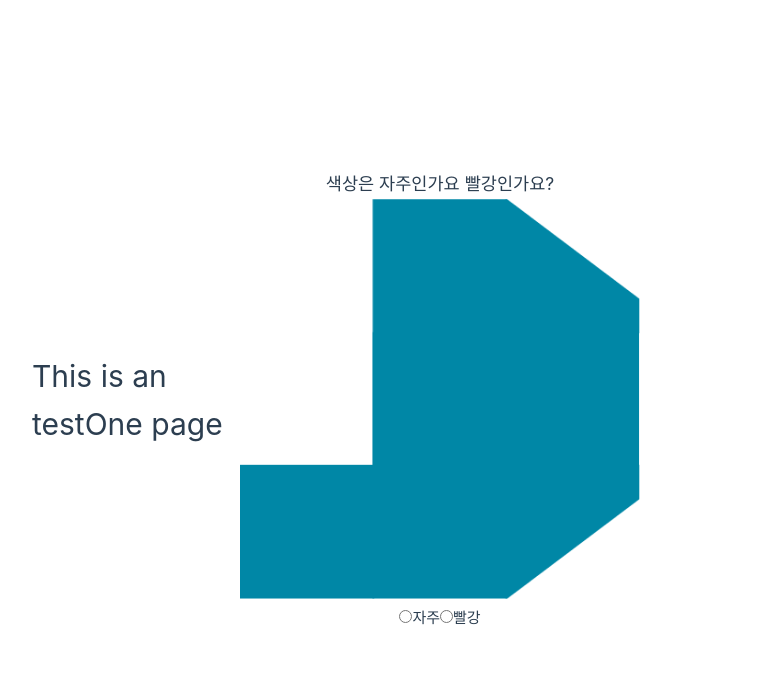
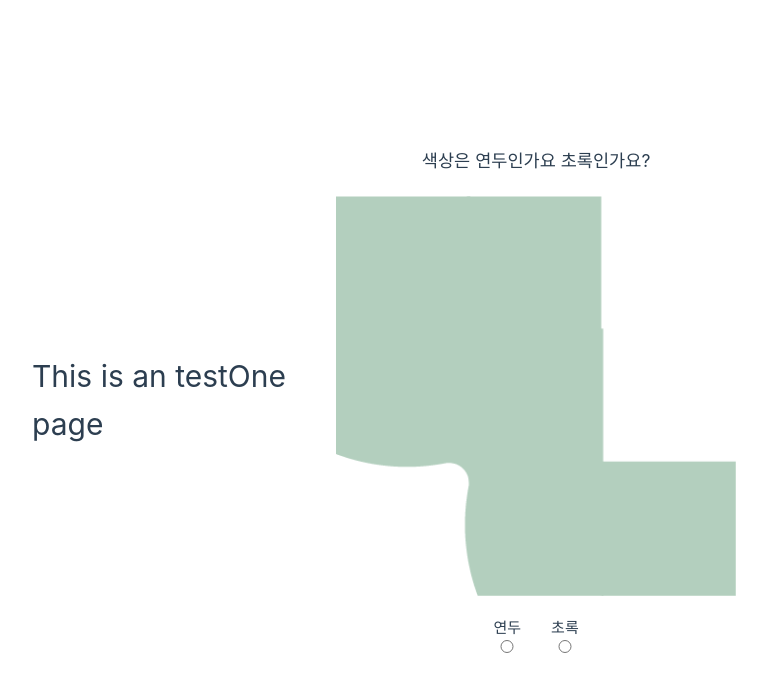
Before and after one commit to jh8057/color, a Vue app: page /testOnePage in a window 1280 px wide. Shown: the top 692 px of the page, without its empty margins (0-767 px from the left). Built offline with nearby package versions, Linux system fonts and the light colour scheme.

Commit message:
[testOne] 로직 추가
- 랜덤 질문
- 결과물 출력

```diff
--- /dev/null
+++ b/src/components/tableResult.vue
@@ -0,0 +1,34 @@
+<template>
+  <table class="tableData">
+    <thead>
+      <tr>
+        <th scope="col">시행순서</th>
+        <th scope="col">자극물</th>
+        <th scope="col">선택정답</th>
+        <th scope="col">실제정답</th>
+      </tr>
+    </thead>
+    <tbody>
+      <tr v-for="(r, index) in result" :key="index">
+        <td>{{ index + 1 }}</td>
+        <td>{{ r.num }}</td>
+        <td>{{ r.answer }}</td>
+        <td>{{ r.realAnswer }}</td>
+      </tr>
+    </tbody>
+  </table>
+</template>
+
+<script lang="ts">
+export default {
+  props: {
+    result: { type: Array as any, deafult: [] },
+  },
+};
+</script>
+
+<style>
+.tableData {
+  margin: auto;
+}
+</style>
--- a/src/components/testOneComp.vue
+++ b/src/components/testOneComp.vue
@@ -1,47 +1,141 @@
 <template>
   <div class="testOneComp">
     <main v-if="question" class="Question">
-      <h3>색상은 자주인가요 빨강인가요?</h3>
-      <img src="@/assets/answer/1.png" />
-      <section class="selectSection">
-        <input type="radio" id="select1" value="자주" v-model="selected" />
-        <label for="select1">자주</label>
-
-        <input type="radio" id="select2" value="빨강" v-model="selected" />
-        <label for="select2">빨강</label>
-      </section>
+      <div class="Question__center">
+        <h3>색상은 {{ one }}인가요 {{ two }}인가요?</h3>
+        <img :src="`/answer/${num}.png`" />
+        <section class="selectSection">
+          <div class="selectSection__item">
+            <label for="select1">{{ one }}</label>
+            <input type="radio" id="select1" :value="one" v-model="selected" />
+          </div>
+          <div class="selectSection__item">
+            <label for="select2">{{ two }}</label>
+            <input type="radio" id="select2" :value="two" v-model="selected" />
+          </div>
+        </section>
+      </div>
+    </main>
+    <main v-else-if="len < 1" class="QuestionEnd">
+      16번 끝<br />
+      임시 테스트 확인용버튼<br />
+      <button @click="resetList">다시반복</button><br />
+      <button @click="reset">페이지 처음으로</button><br />
+      <button @click="showResult">결과보기</button>
     </main>
     <main v-else class="breakTime">
-      <img src="@/assets/centerBar.png" style="width: 30px; height: 30px" />
+      <div class="centerPoint">
+        <img src="/center.png" class="centerPoint__img" />
+      </div>
     </main>
+    <article v-if="showFin" class="result">
+      <table-result :result="finalResult" />
+      **어떻게 나오게 할지는 고민을 조금 더 해봐야할 것 같습니다.
+    </article>
   </div>
 </template>
 
 <script lang="ts">
-import { defineComponent, ref, onMounted } from "vue";
+import { defineComponent, ref, onMounted, computed } from "vue";
+import { useStore } from "vuex";
+import tableResult from "./tableResult.vue";
+
+interface finalResult {
+  num: number;
+  answer: string;
+  realAnswer: string;
+}
 export default defineComponent({
+  components: { tableResult },
   setup() {
     const selected = ref("");
-    const question = ref(true);
+    const question = ref(false);
+    const answerList: Array<string> = [];
 
+    const finalResult: Array<finalResult> = [];
+
+    const store = useStore();
+
+    const selectedAnswer = computed(() => store.state.selectedAnswer);
+    const one = computed(() => store.state.selectedAnswer.one);
+    const two = computed(() => store.state.selectedAnswer.two);
+    const num = computed(() => store.state.selectedAnswer.num);
+    const answer = computed(() => store.state.selectedAnswer.answer);
+    const len = computed(() => store.getters.getAnswerListLength);
+    const finData = computed(() => store.state.finalResult);
+
+    const doSelect = () => {
+      store.commit("popAnswer");
+    };
+
+    const resetList = () => {
+      store.commit("resetList");
+      location.reload();
+    };
+    const reset = () => {
+      store.commit("setStep", 0);
+    };
+    const saveFinal = () => {
+      store.commit("setFinalResult", finalResult);
+    };
+
+    const showFin = ref(false);
+    const showResult = () => {
+      showFin.value = showFin.value ? false : true;
+    };
     return {
       selected,
       question,
+      answerList,
+      selectedAnswer,
+      one,
+      two,
+      num,
+      answer,
+      doSelect,
+      len,
+      resetList,
+      reset,
+      showResult,
+      finalResult,
+      showFin,
+      saveFinal,
+      finData,
     };
   },
   mounted() {
-    console.log("T");
-    setTimeout(this.printAA, 3000);
+    // 재시작 방지 --미완
+    if (this.finData.length > 0) this.finalResult = this.finData;
+
+    // 처음에 조준점으로 시작
+    // 1초 뒤에 문제 출제
+    setTimeout(this.showQuestion, 1000);
   },
   methods: {
-    printAA() {
+    showCenterPoint() {
       this.question = false;
-      console.log("TRQW");
-      setTimeout(this.showQuestion, 1000);
+      if (this.len > 0) setTimeout(this.showQuestion, 1000);
     },
     showQuestion() {
       this.question = true;
-      setTimeout(this.printAA, 3000);
+
+      // 16개중 랜덤으로 하나를 뽑아야 된다.
+      // 쓰고 다시 나오면 안되므로 버려야된다.
+      this.doSelect();
+
+      setTimeout(this.saveResult, 1000);
+    },
+    saveResult() {
+      let result = {
+        num: this.num,
+        answer: this.selected,
+        realAnswer: this.answer,
+      };
+      this.finalResult.push(result);
+      this.selected = "";
+      console.log(result);
+      this.saveFinal();
+      this.showCenterPoint();
     },
   },
 });
@@ -50,12 +144,53 @@
 <style>
 .testOneComp {
   margin: auto;
+  width: 80vh;
+  height: 80vh;
   text-align: center;
   align-content: center;
+}
+.breakTime,
+.Question {
+  width: 100%;
+  height: 100%;
 }
 
 img {
   width: 50vh;
   height: 50vh;
 }
+.centerPoint {
+  width: 100%;
+  height: 100%;
+  display: flex;
+  text-align: center;
+  justify-content: center;
+  align-items: center;
+}
+.Question__center {
+  width: 100%;
+  height: 100%;
+  display: flex;
+  text-align: center;
+  justify-content: center;
+  align-items: center;
+  flex-direction: column;
+  gap: 20px;
+}
+.centerPoint__img {
+  width: 30px;
+  height: 30px;
+}
+
+.selectSection {
+  display: flex;
+  justify-content: center;
+  gap: 30px;
+}
+
+.selectSection__item {
+  display: flex;
+  justify-content: center;
+  flex-direction: column;
+}
 </style>
--- a/src/components/viewStoreData.vue
+++ b/src/components/viewStoreData.vue
@@ -1,8 +1,10 @@
 <template>
   <div class="testStore">
     --개발확인용: 데이터 저장확인--<br />
-    {{ age }} | {{ gender }} | {{ nickName }} | step : {{ step }}
+    {{ age }} | {{ gender }} | {{ nickName }} | step : {{ step }} |
+    {{ selectedAnswer }} | list :{{ answerList.length }}
     <button @click="reset">처음으로</button>
+    <button @click="resetList">reset</button>
   </div>
 </template>
 
@@ -18,9 +20,14 @@
     const gender = computed(() => store.state.gender);
     const nickName = computed(() => store.state.nickName);
     const step = computed(() => store.state.step);
+    const selectedAnswer = computed(() => store.state.selectedAnswer);
+    const answerList = computed(() => store.state.answerList);
 
     const reset = () => {
       store.commit("setStep", 0);
+    };
+    const resetList = () => {
+      store.commit("resetList");
     };
 
     return {
@@ -29,6 +36,9 @@
       nickName,
       step,
       reset,
+      selectedAnswer,
+      answerList,
+      resetList,
     };
   },
 });
--- a/src/store/index.ts
+++ b/src/store/index.ts
@@ -1,6 +1,6 @@
 import { createStore } from "vuex";
 import createPersistedState from "vuex-persistedstate";
-
+import answerJson from "@/data/answer.json";
 export const store = createStore({
   plugins: [createPersistedState()],
   state: {
@@ -8,6 +8,9 @@
     gender: "",
     age: "",
     nickName: "",
+    answerList: answerJson.answerList,
+    selectedAnswer: {},
+    finalResult: [],
   },
   getters: {
     getGender(state) {
@@ -18,6 +21,9 @@
     },
     getNickName(state) {
       return state.nickName;
+    },
+    getAnswerListLength(state) {
+      return state.answerList.length;
     },
   },
   mutations: {
@@ -36,5 +42,25 @@
     setNickName(state, value) {
       state.nickName = value;
     },
+    setFinalResult(state, value) {
+      state.finalResult = value;
+    },
+    resetState(state) {
+      state.age = "";
+      state.gender = "";
+      state.step = 0;
+      state.nickName = "";
+      state.answerList = answerJson.answerList;
+    },
+    resetList(state) {
+      state.answerList = answerJson.answerList;
+    },
+    popAnswer(state) {
+      let random = Math.floor(Math.random() * state.answerList.length);
+      state.selectedAnswer = state.answerList[random];
+      //삭제
+      state.answerList.splice(random, 1);
+    },
   },
+  actions: {},
 });
--- a/src/views/HomeView.vue
+++ b/src/views/HomeView.vue
@@ -5,7 +5,7 @@
     <order-comp v-if="step === 2" />
     <order-two-comp v-if="step === 3" />
     <test-one-comp v-if="step === 4" />
-    <view-store-data />
+    <view-store-data v-if="step !== 4" />
 
     <button class="nextButton" @click="nextStep" v-if="showNextButton">
       다음
```
